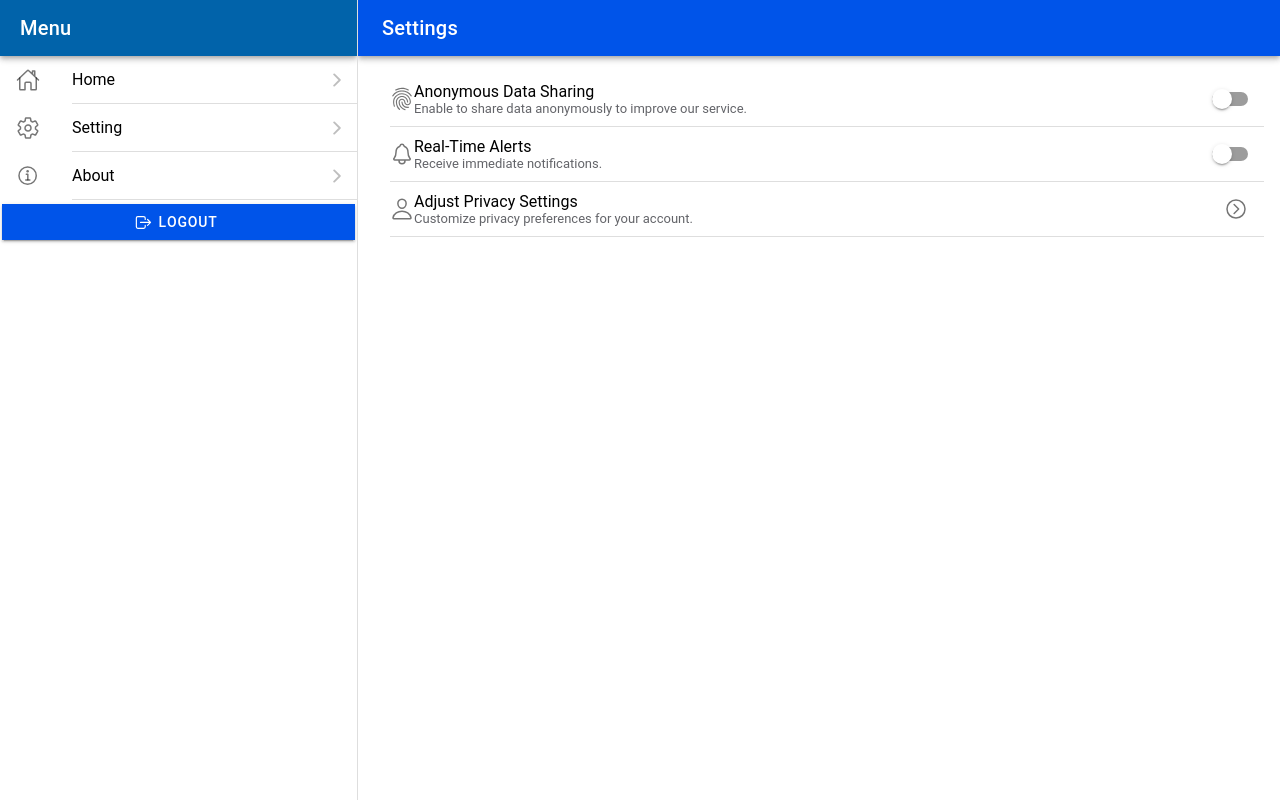
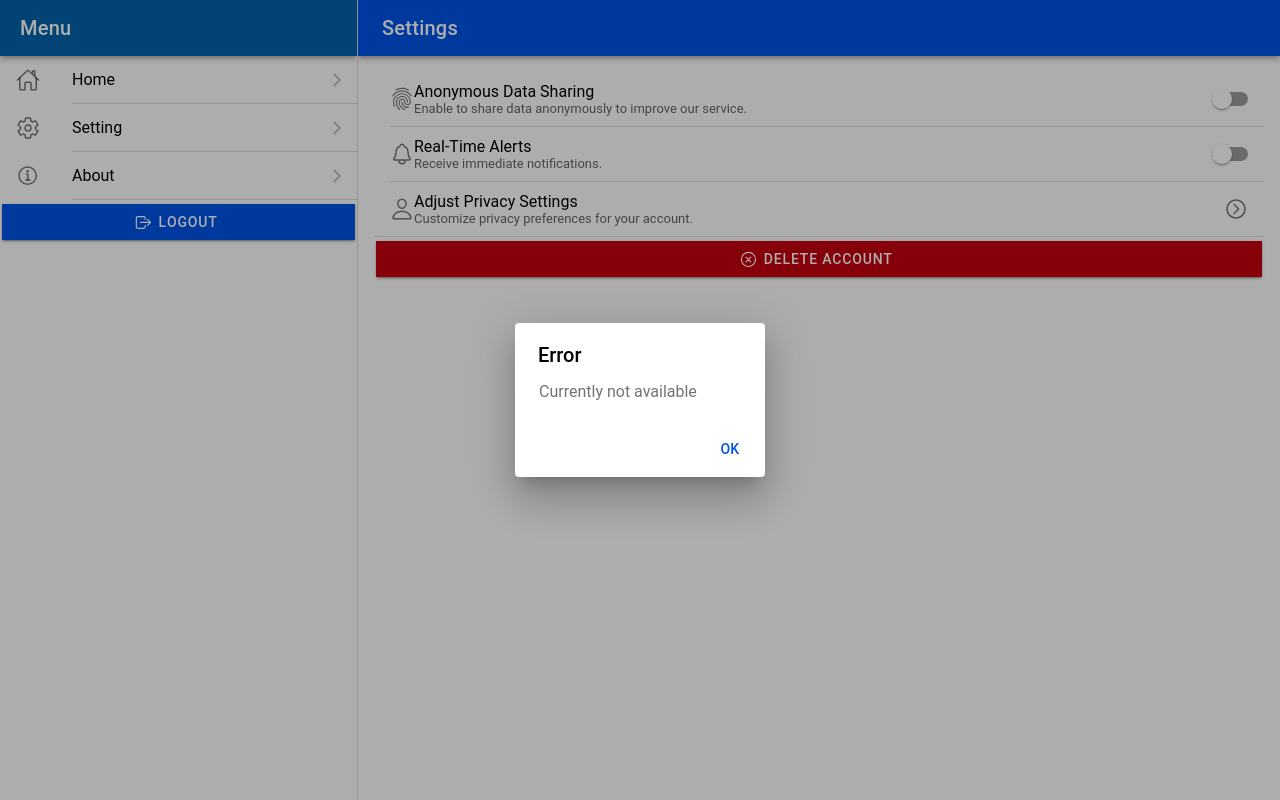
Before and after one commit to Back-to-the-queue/GeoSecure, a React (Vite) app: page /app/settings in a window 1280 px wide. Both pictures are taken after a click on the element 819 px from the left and 209 px from the top of the page. Built offline with nearby package versions, Linux system fonts and the light colour scheme.

Commit message:
Some UI improvements

```diff
--- a/src/pages/Login/Login.tsx
+++ b/src/pages/Login/Login.tsx
@@ -1,5 +1,5 @@
-import React, { useState } from 'react';
-import { IonPage, IonHeader, IonToolbar, IonTitle, IonContent, IonInput, IonItem, IonLabel, IonButton, IonLoading, IonIcon, IonAlert } from '@ionic/react';
+import React, { useEffect, useState } from 'react';
+import { IonPage, IonHeader, IonToolbar, IonTitle, IonContent, IonInput, IonItem, IonLabel, IonButton, IonLoading, IonIcon, IonAlert, useIonViewWillEnter } from '@ionic/react';
 import { useHistory } from 'react-router-dom';
 import axios, {AxiosResponse, AxiosError} from 'axios';
 import {logInOutline, personCircleOutline} from 'ionicons/icons';
@@ -17,6 +17,12 @@ const Login: React.FC = () => {
     console.log(response);
   }
   );*/
+
+  //clear input fields
+  useIonViewWillEnter(() => {
+    setUsername('');
+    setPassword('');
+  });
 
 
   const handleLogin = async () => {
--- a/src/pages/Settings.tsx
+++ b/src/pages/Settings.tsx
@@ -1,9 +1,26 @@
-import { IonAlert, IonButtons, IonContent, IonHeader, IonIcon, IonItem, IonLabel, IonMenuButton, IonPage, IonText, IonTitle, IonToggle, IonToolbar } from '@ionic/react';
-import { chevronForwardCircleOutline, fingerPrintOutline, notificationsOutline, personOutline } from 'ionicons/icons';
+import { IonAlert, IonButton, IonButtons, IonContent, IonHeader, IonIcon, IonItem, IonLabel, IonMenuButton, IonPage, IonText, IonTitle, IonToggle, IonToolbar } from '@ionic/react';
+import { chevronForwardCircleOutline, closeCircleOutline, fingerPrintOutline, notificationsOutline, personOutline } from 'ionicons/icons';
 import React, { useState } from 'react';
+import { useHistory } from 'react-router';
 
 const Settings: React.FC = () => {
-    const [showAlert, setShowAlert] = useState(false);
+    const history = useHistory();
+    const [showPrivacyAlert, setShowPrivacyAlert] = useState(false);
+    const [showDeleteAlert, setShowDeleteAlert] = useState(false);
+
+    const handleDeleteAccount = () => {
+        setShowDeleteAlert(true);
+      };
+
+      const handlePrivacyAlert = () => {
+        setShowPrivacyAlert(true);
+      };
+
+      const confirmDelete = () => {
+        setShowDeleteAlert(false);
+        //navigate to login page
+        history.push('/login');
+      };
 
     return (
         <IonPage>
@@ -36,7 +53,7 @@ const Settings: React.FC = () => {
                 </IonLabel>
                 <IonToggle slot="end"></IonToggle>
             </IonItem>
-            <IonItem>
+            <IonItem button onClick={handlePrivacyAlert} lines="full">
                 <IonIcon icon={personOutline} />
                 <IonLabel>
                      Adjust Privacy Settings
@@ -47,16 +64,39 @@ const Settings: React.FC = () => {
                 <IonIcon
                     icon={chevronForwardCircleOutline}
                     slot="end"
-                        onClick={() => setShowAlert(true)}
                 />
             </IonItem>
             <IonAlert
-                    isOpen={showAlert}
-                    onDidDismiss={() => setShowAlert(false)}
+                isOpen={showPrivacyAlert}
+                onDidDismiss={() => setShowPrivacyAlert(false)}
                 header={'Error'}
                 message={'Currently not available'}
                 buttons={['OK']}
             />
+
+            <IonButton expand="full" color="danger" onClick={handleDeleteAccount}>
+            <IonIcon slot="start" icon={closeCircleOutline} />
+            Delete Account
+            </IonButton>
+
+            <IonAlert
+                isOpen={showDeleteAlert}
+                onDidDismiss={() => setShowDeleteAlert(false)}
+                header={'Are you sure?'}
+                message={'This action cannot be undone.'}
+                buttons={[
+                {
+                    text: 'No',
+                    role: 'cancel',
+                    handler: () => setShowDeleteAlert(false),
+                },
+                {
+                    text: 'Yes',
+                    handler: confirmDelete,
+                }
+            ]}
+            />
+
             </IonContent>
         </IonPage>
     );
--- a/src/pages/Signup/Signup.tsx
+++ b/src/pages/Signup/Signup.tsx
@@ -1,5 +1,5 @@
 import React, { useState } from 'react';
-import { IonPage, IonHeader, IonToolbar, IonTitle, IonContent, IonInput, IonItem, IonLabel, IonButton, IonLoading, IonIcon, IonBackButton, IonButtons, IonAlert, IonList } from '@ionic/react';
+import { IonPage, IonHeader, IonToolbar, IonTitle, IonContent, IonInput, IonItem, IonLabel, IonButton, IonLoading, IonIcon, IonBackButton, IonButtons, IonAlert, IonList, useIonViewWillEnter } from '@ionic/react';
 import { useHistory } from 'react-router-dom';
 import axios, {AxiosResponse, AxiosError} from 'axios';
 import { checkmarkDoneOutline } from 'ionicons/icons';
@@ -13,6 +13,12 @@ const Signup: React.FC = () => {
   const [loading, setLoading] = useState(false);
   const [error, showError] = useState('');
   const history = useHistory();
+
+  //clear input fields
+  useIonViewWillEnter(() => {
+    setUsername('');
+    setPassword('');
+  });
 
   const handleSignup = async () => {
     if (password != confirmPassword)
```
Lines whose indentation alone changed are shown as unchanged.
